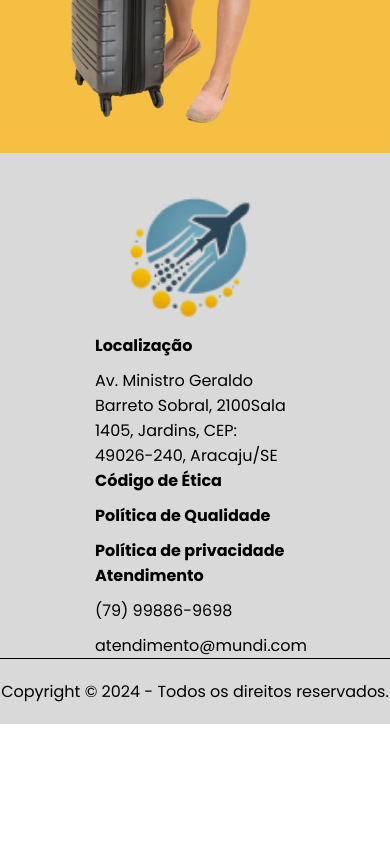
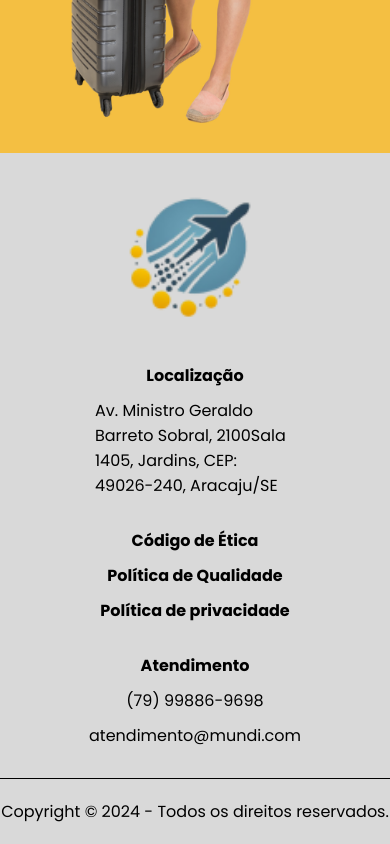
Before and after one commit to thiagodevcodes/landing-viagem, a React (Vite) app: page / in a window 390 px wide. Shown: the part 4285-5129 px from the top of the page. Before the commit the page ends 5009 px from the top, so only its background shows below. Built offline with nearby package versions, Linux system fonts and the light colour scheme.

Commit message:
fix: footer alinhamento

```diff
--- a/src/components/Footer/footer.css
+++ b/src/components/Footer/footer.css
@@ -5,7 +5,7 @@
     grid-area: footer;
     background-color: #D9D9D9;
     flex-wrap: wrap;
-    gap: 0 30px;
+    gap: 30px;
     padding: 20px 0 20px 0;
 
 }
@@ -35,3 +35,9 @@
     text-align: center;
     padding-top: 20px;
 }
+
+@media only screen and (max-width: 915px) {
+    .footer-group {
+        align-items: center;
+    }
+}
```
